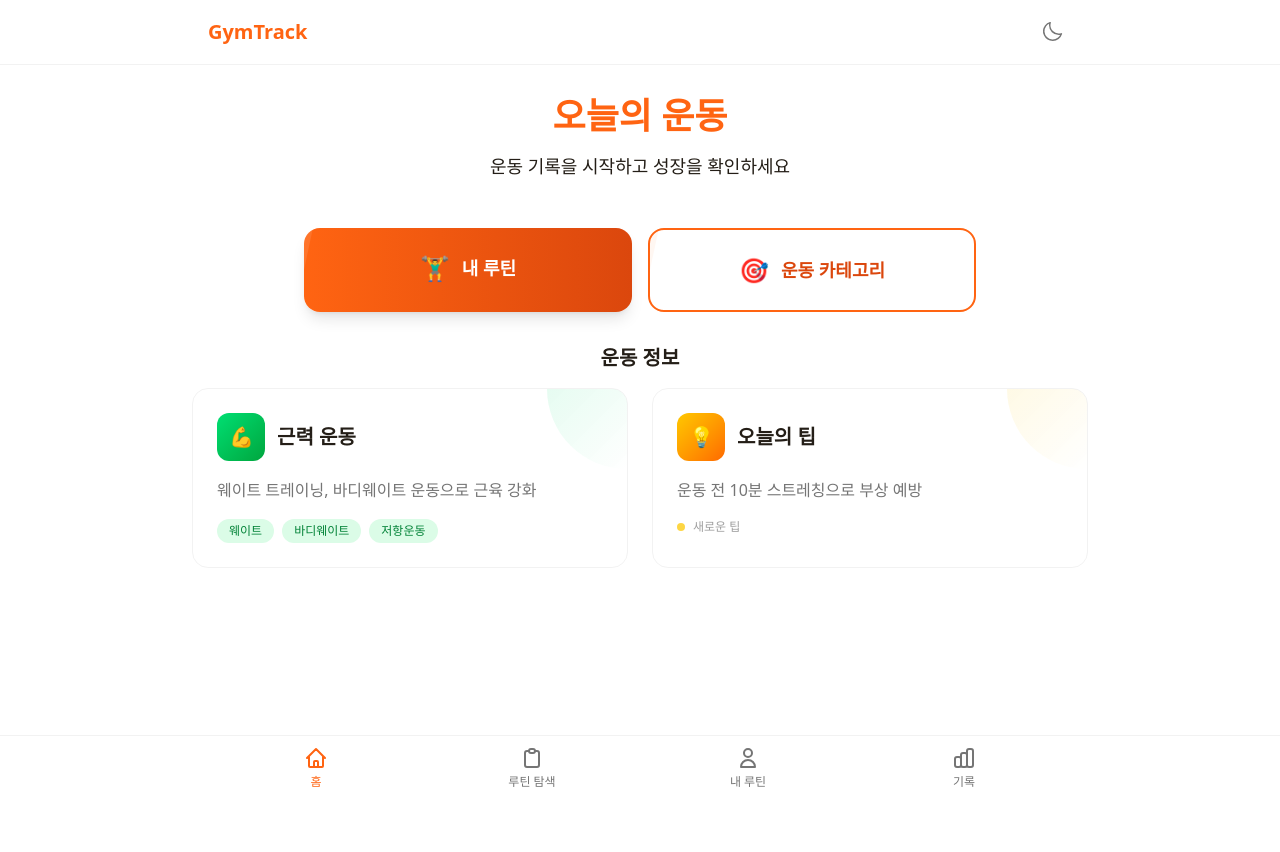
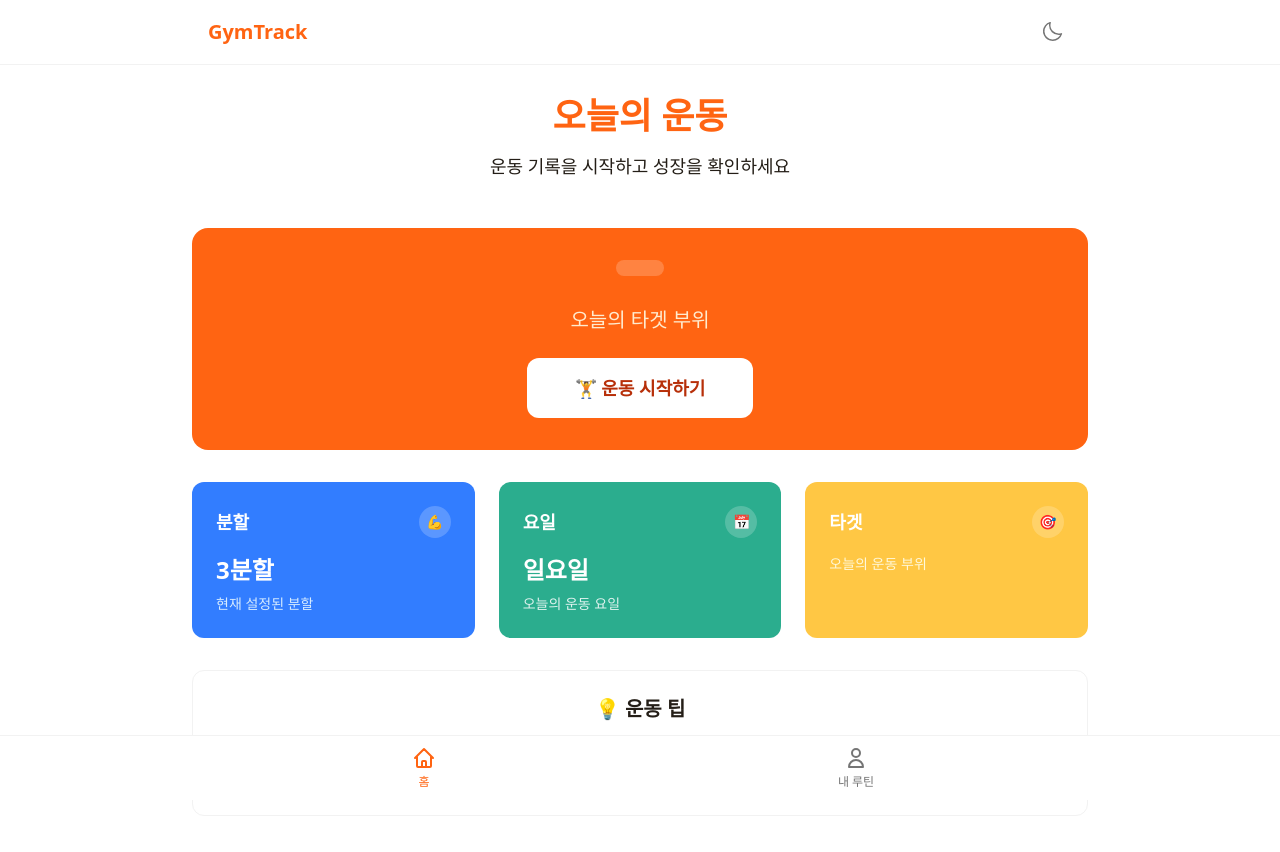
Before and after one commit to amh6281/exercise-record-app, a Next.js app: page / in a window 1280 px wide. Shown: the top 852 px of the page. Before the commit the page ends 800 px from the top, so only its background shows below. Built offline with nearby package versions, Linux system fonts and the light colour scheme.

Commit message:
feat: TodayDashboard data binding

```diff
--- a/src/app/page.tsx
+++ b/src/app/page.tsx
@@ -16,10 +16,10 @@ const HomePage = () => {
           <PageHeader title='오늘의 운동' description='운동 기록을 시작하고 성장을 확인하세요' />
         </div>
         {/* 오늘의 운동 대시보드 */}
-        {/* <TodayDashboard /> */}
+        <TodayDashboard />
 
         {/* release 1.0.0 */}
-        <HomeSummarySection />
+        {/* <HomeSummarySection /> */}
       </div>
     </div>
   );
--- a/src/components/home/TodayDashboard.tsx
+++ b/src/components/home/TodayDashboard.tsx
@@ -1,24 +1,13 @@
+'use client';
+
+import { BASIC_SPLIT_OPTIONS, ROUTINE_OPTIONS } from '@/constants/RoutineOptions';
+import { useProfileStore } from '@/store/profileStore';
+
 const TodayDashboard = () => {
-  const today = new Date();
-  const dayOfWeek = today.getDay();
-  const dayNames = ['일요일', '월요일', '화요일', '수요일', '목요일', '금요일', '토요일'];
-  const todayName = dayNames[dayOfWeek];
-  const userSplit = '3분할';
-
-  const getWorkoutParts = (split: string, day: number) => {
-    switch (split) {
-      case '3분할':
-        return ['가슴/삼두', '등/이두', '하체/어깨'][day % 3];
-      case '5분할':
-        return ['가슴', '등', '어깨', '팔', '하체'][day % 5];
-      case '4분할':
-        return ['가슴/삼두', '등/이두', '어깨', '하체'][day % 4];
-      default:
-        return '휴식일';
-    }
-  };
-
-  const todayWorkout = getWorkoutParts(userSplit, dayOfWeek);
+  const profile = useProfileStore((state) => state.profile);
+  const today = new Date().toLocaleString('en-US', { weekday: 'long' }).toLowerCase();
+  const todayRoutine = profile.dayRoutines.find((day) => day.day === today);
+  const todayRoutineName = ROUTINE_OPTIONS[todayRoutine?.routine as keyof typeof ROUTINE_OPTIONS];
 
   return (
     <div>
@@ -26,14 +15,10 @@ const TodayDashboard = () => {
       <div className='bg-primary-500 mb-8 rounded-2xl p-8 text-center text-white'>
         <div className='mb-6'>
           <div className='mb-4 inline-block rounded-full bg-white/20 px-6 py-2 text-sm font-bold'>
-            {todayName} • {today.toLocaleDateString('ko-KR', { month: 'short', day: 'numeric' })}
+            {todayRoutineName}
           </div>
-          <h2 className='mb-2 text-5xl font-black tracking-tight'>{todayWorkout}</h2>
+          <h2 className='mb-2 text-5xl font-black tracking-tight'>{todayRoutineName}</h2>
           <p className='text-primary-100 text-xl font-medium'>오늘의 타겟 부위</p>
-        </div>
-
-        <div className='mb-6 flex items-center justify-center'>
-          <span className='text-primary-100 font-bold'>HIGH INTENSITY</span>
         </div>
 
         <button className='text-primary-700 hover:bg-primary-50 rounded-xl bg-white px-12 py-4 text-lg font-black transition-colors'>
@@ -51,7 +36,7 @@ const TodayDashboard = () => {
               <span className='text-sm font-bold'>💪</span>
             </div>
           </div>
-          <p className='text-2xl font-black'>{userSplit}</p>
+          <p className='text-2xl font-black'>{BASIC_SPLIT_OPTIONS[profile.splitType]}</p>
           <p className='text-info-100 mt-2 text-sm'>현재 설정된 분할</p>
         </div>
 
@@ -63,7 +48,7 @@ const TodayDashboard = () => {
               <span className='text-sm font-bold'>📅</span>
             </div>
           </div>
-          <p className='text-2xl font-black'>{todayName}</p>
+          <p className='text-2xl font-black'>{new Date().toLocaleDateString('ko-KR', { weekday: 'long' })}</p>
           <p className='text-success-100 mt-2 text-sm'>오늘의 운동 요일</p>
         </div>
 
@@ -75,7 +60,7 @@ const TodayDashboard = () => {
               <span className='text-sm font-bold'>🎯</span>
             </div>
           </div>
-          <p className='text-2xl font-black'>{todayWorkout}</p>
+          <p className='text-2xl font-black'>{todayRoutineName}</p>
           <p className='text-caution-100 mt-2 text-sm'>오늘의 운동 부위</p>
         </div>
       </div>
@@ -85,7 +70,7 @@ const TodayDashboard = () => {
         <h3 className='text-choco-700 dark:text-choco-100 mb-4 text-center text-xl font-bold'>💡 운동 팁</h3>
         <div className='text-cool-600 dark:text-cool-200 text-center'>
           <p className='mb-2'>
-            오늘은 <span className='text-primary-600 dark:text-primary-400 font-bold'>{todayWorkout}</span> 운동을
+            오늘은 <span className='text-primary-600 dark:text-primary-400 font-bold'>{todayRoutineName}</span> 운동을
             집중적으로!
           </p>
           <p className='text-sm'>적절한 워밍업과 스트레칭을 잊지 마세요.</p>
--- a/src/components/layout/Navigation.tsx
+++ b/src/components/layout/Navigation.tsx
@@ -39,26 +39,26 @@ const Navigation = () => {
         </svg>
       ),
     },
-    {
-      href: '/routines',
-      label: '루틴 탐색',
-      icon: (
-        <svg
-          xmlns='http://www.w3.org/2000/svg'
-          className='h-6 w-6'
-          fill='none'
-          viewBox='0 0 24 24'
-          stroke='currentColor'
-        >
-          <path
-            strokeLinecap='round'
-            strokeLinejoin='round'
-            strokeWidth={2}
-            d='M9 5H7a2 2 0 00-2 2v12a2 2 0 002 2h10a2 2 0 002-2V7a2 2 0 00-2-2h-2M9 5a2 2 0 002 2h2a2 2 0 002-2M9 5a2 2 0 012-2h2a2 2 0 012 2'
-          />
-        </svg>
-      ),
-    },
+    // {
+    //   href: '/routines',
+    //   label: '루틴 탐색',
+    //   icon: (
+    //     <svg
+    //       xmlns='http://www.w3.org/2000/svg'
+    //       className='h-6 w-6'
+    //       fill='none'
+    //       viewBox='0 0 24 24'
+    //       stroke='currentColor'
+    //     >
+    //       <path
+    //         strokeLinecap='round'
+    //         strokeLinejoin='round'
+    //         strokeWidth={2}
+    //         d='M9 5H7a2 2 0 00-2 2v12a2 2 0 002 2h10a2 2 0 002-2V7a2 2 0 00-2-2h-2M9 5a2 2 0 002 2h2a2 2 0 002-2M9 5a2 2 0 012-2h2a2 2 0 012 2'
+    //       />
+    //     </svg>
+    //   ),
+    // },
     {
       href: '/my-routines',
       label: '내 루틴',
@@ -79,26 +79,26 @@ const Navigation = () => {
         </svg>
       ),
     },
-    {
-      href: '/records',
-      label: '기록',
-      icon: (
-        <svg
-          xmlns='http://www.w3.org/2000/svg'
-          className='h-6 w-6'
-          fill='none'
-          viewBox='0 0 24 24'
-          stroke='currentColor'
-        >
-          <path
-            strokeLinecap='round'
-            strokeLinejoin='round'
-            strokeWidth={2}
-            d='M9 19v-6a2 2 0 00-2-2H5a2 2 0 00-2 2v6a2 2 0 002 2h2a2 2 0 002-2zm0 0V9a2 2 0 012-2h2a2 2 0 012 2v10m-6 0a2 2 0 002 2h2a2 2 0 002-2m0 0V5a2 2 0 012-2h2a2 2 0 012 2v14a2 2 0 01-2 2h-2a2 2 0 01-2-2z'
-          />
-        </svg>
-      ),
-    },
+    // {
+    //   href: '/records',
+    //   label: '기록',
+    //   icon: (
+    //     <svg
+    //       xmlns='http://www.w3.org/2000/svg'
+    //       className='h-6 w-6'
+    //       fill='none'
+    //       viewBox='0 0 24 24'
+    //       stroke='currentColor'
+    //     >
+    //       <path
+    //         strokeLinecap='round'
+    //         strokeLinejoin='round'
+    //         strokeWidth={2}
+    //         d='M9 19v-6a2 2 0 00-2-2H5a2 2 0 00-2 2v6a2 2 0 002 2h2a2 2 0 002-2zm0 0V9a2 2 0 012-2h2a2 2 0 012 2v10m-6 0a2 2 0 002 2h2a2 2 0 002-2m0 0V5a2 2 0 012-2h2a2 2 0 012 2v14a2 2 0 01-2 2h-2a2 2 0 01-2-2z'
+    //       />
+    //     </svg>
+    //   ),
+    // },
   ];
 
   return (
```
